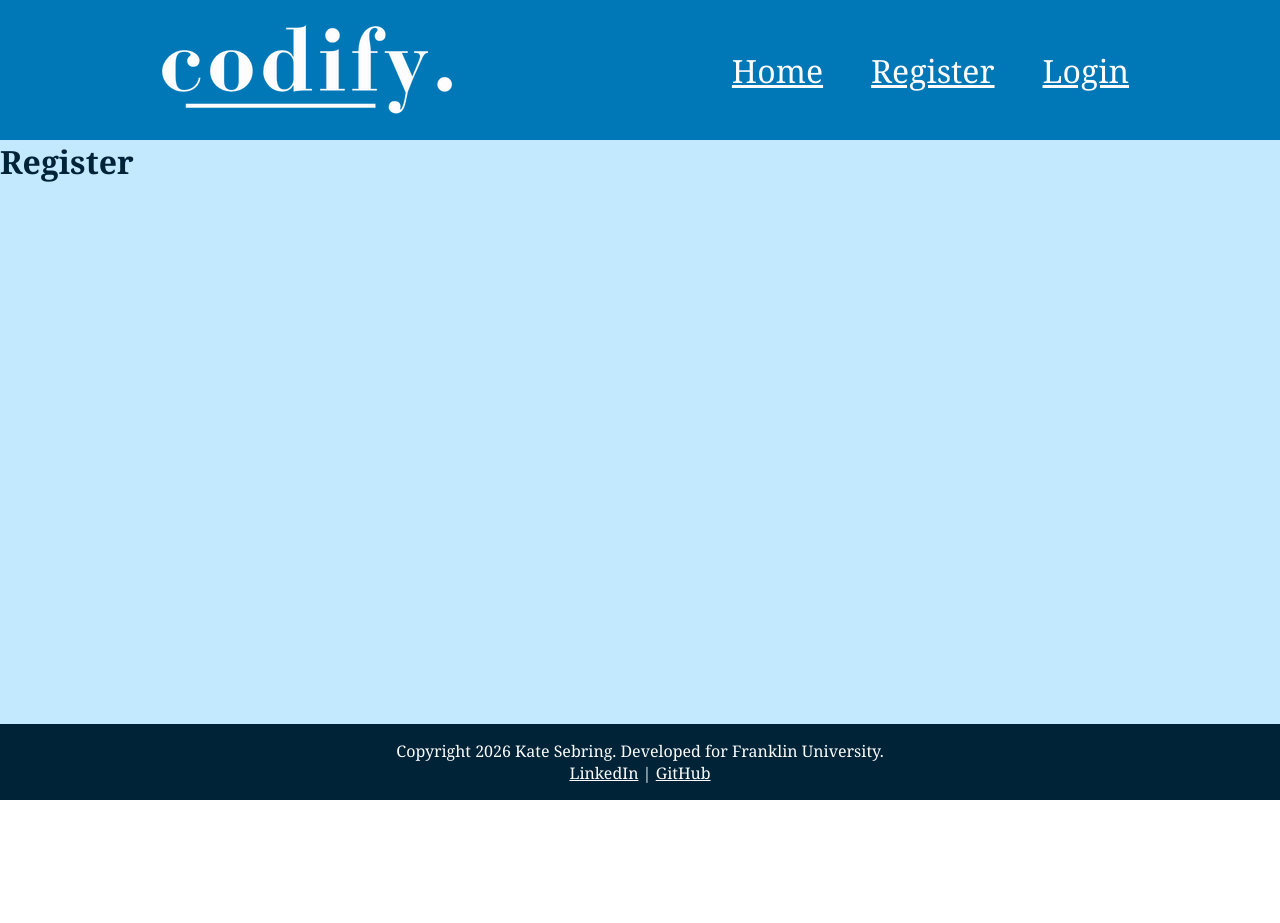
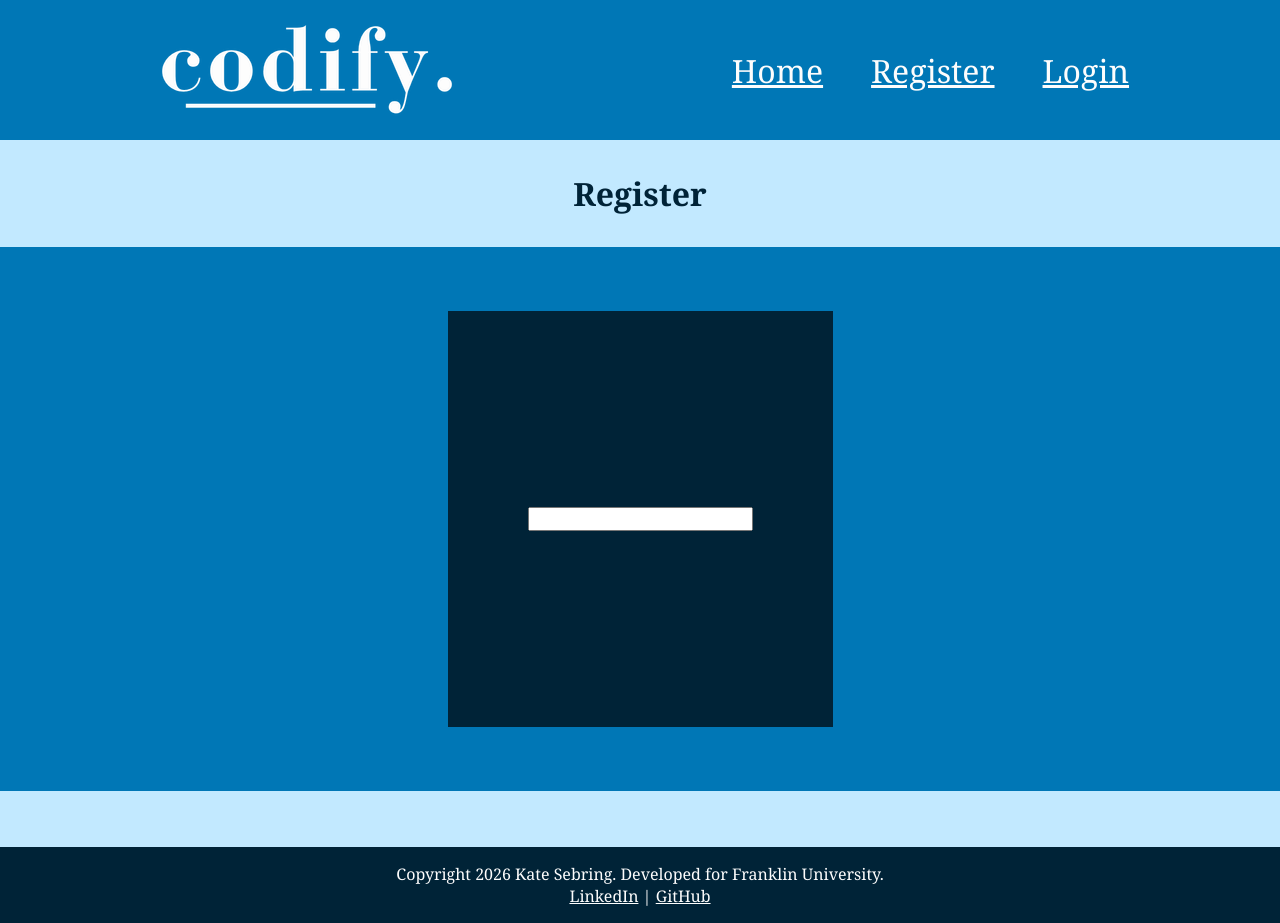
Before and after one commit to KateSebring/Codify, a React app in the folder frontend/: page /register in a window 1280 px wide. Before the commit the page ends 800 px from the top, so only its background shows below. Built offline with nearby package versions, Linux system fonts and the light colour scheme; the HTML template or start-up script is replaced by a standard one.

Commit message:
Get basic layout set up for registration

```diff
--- /dev/null
+++ b/frontend/src/css/Register.module.css
@@ -0,0 +1,24 @@
+.header {
+    color: #002337;
+    margin: 2rem;
+    text-align: center;
+}
+
+.registerFormSection {
+    min-height: 26rem;
+    background-color: #0077b6;
+    padding: 4rem;
+    margin-bottom: 3.5rem;
+    display: flex;
+    justify-content: center;
+    color: #fdfdfd;
+}
+
+.registrationForm {
+    background-color: #002337;
+    display: flex;
+    flex-direction: column;
+    justify-content: center;
+    gap: 1rem;
+    padding: 5rem;
+}
--- a/frontend/src/pages/Register.jsx
+++ b/frontend/src/pages/Register.jsx
@@ -1,11 +1,16 @@
 import Header from '../components/Header';
 import Footer from '../components/Footer';
-
+import styles from '../css/Register.module.css'
 function Register() {
     return(
         <>
-    <       Header />
-            <h1>Register</h1>
+            <Header />
+            <h1 className={styles.header}>Register</h1>
+            <section className={styles.registerFormSection}>
+                <form className={styles.registrationForm}>
+                    <input type='text'></input>
+                </form>
+            </section>
             <Footer />
         </>
     )
```
